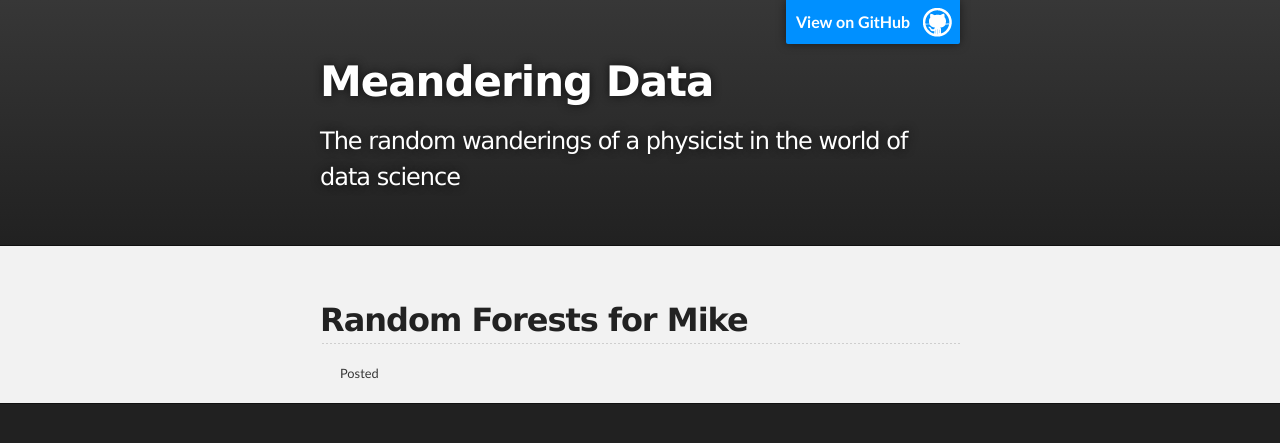
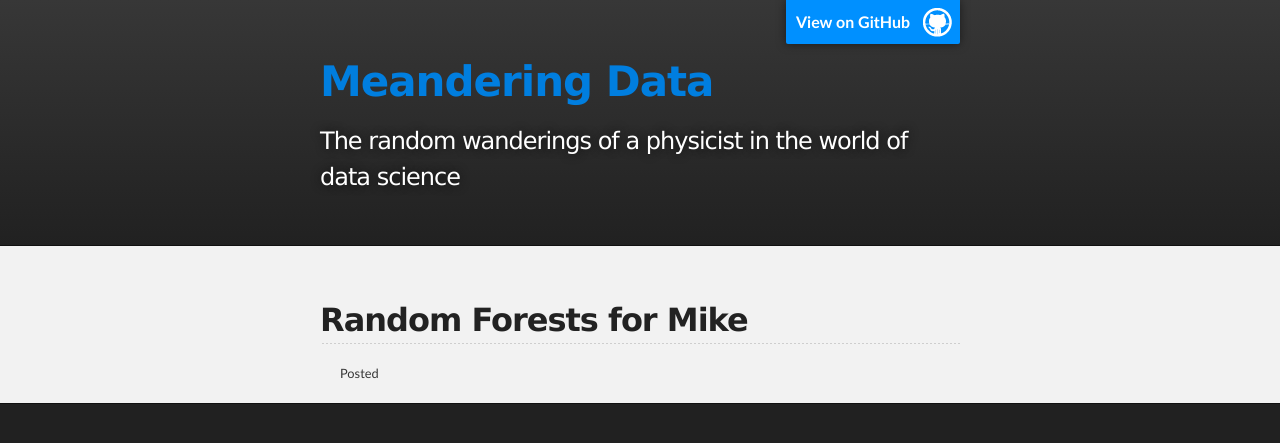
Before and after one commit to vgm64/vgm64.github.io, a Jekyll site: the page built from test.html, in a window 1280 px wide. Shown: the top 443 px of the page. Built offline with Jekyll 4.4.1, drawn with Linux system fonts in a browser that asks for light colours.

Commit message:
Adding href to posts template as well. Fix style.

```diff
--- a/_layouts/default.html
+++ b/_layouts/default.html
@@ -21,7 +21,7 @@
         <header class="inner">
           <a id="forkme_banner" href="https://github.com/vgm64">View on GitHub</a>
 
-          <h1 id="project_title"><a href="site.url">{{ site.title }}</a></h1>
+          <h1 id="project_title"><a href="site.url" style="text-decoration:none">{{ site.title }}</a></h1>
           <h2 id="project_tagline">{{ site.tagline }}</h2>
 
         </header>
--- a/_layouts/post.html
+++ b/_layouts/post.html
@@ -21,7 +21,7 @@
         <header class="inner">
           <a id="forkme_banner" href="https://github.com/vgm64">View on GitHub</a>
 
-          <h1 id="project_title">{{ site.title }}</h1>
+          <h1 id="project_title"><a href="site.url" style="text-decoration:none">{{ site.title }}</a></h1>
           <h2 id="project_tagline">{{ site.tagline }}</h2>
 
         </header>
```
